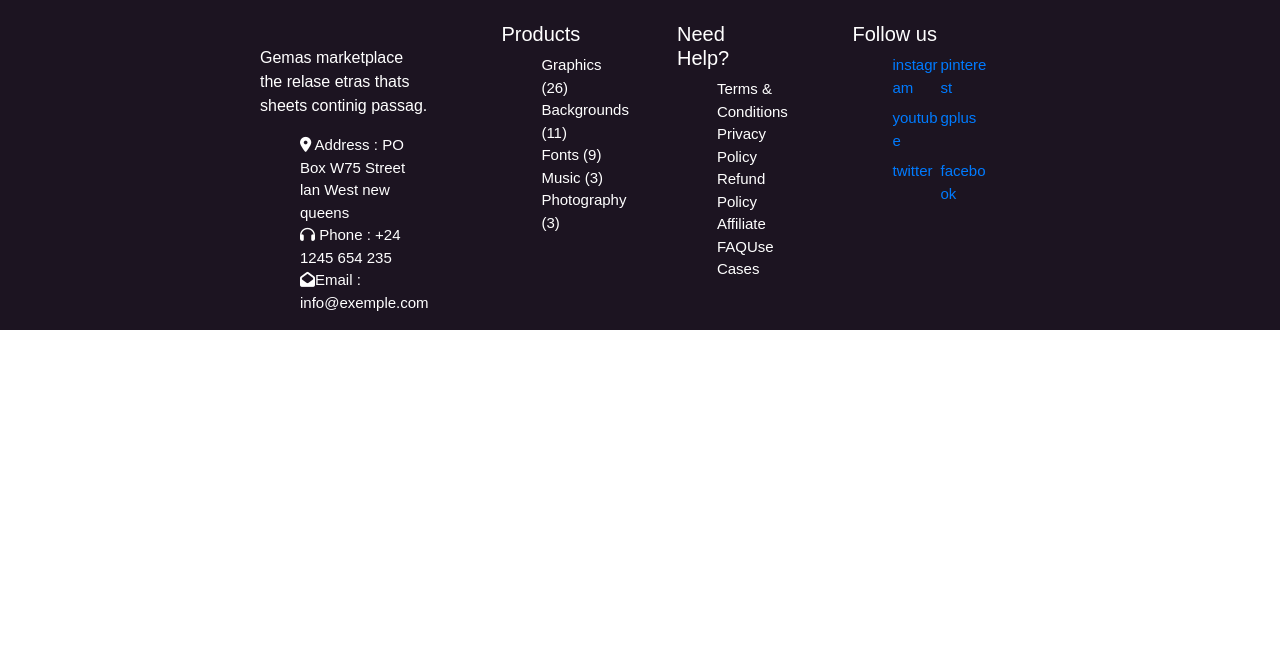
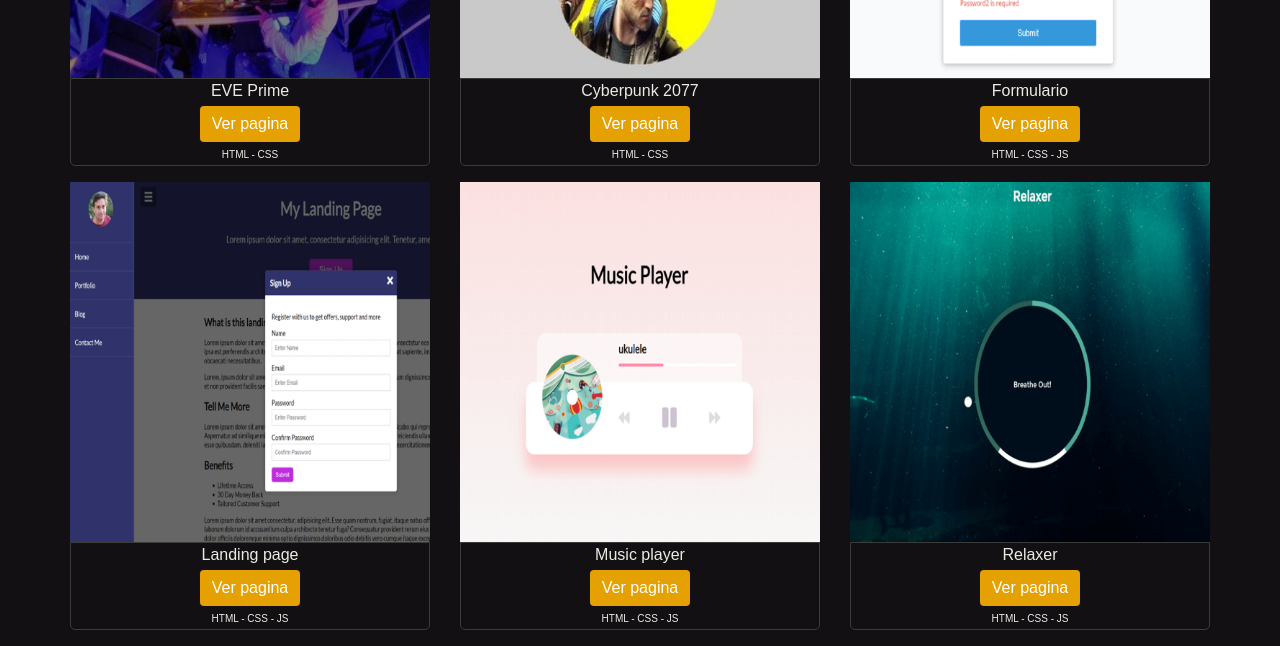
Before and after one commit to sandragaca/Proyecto-Games, a plain HTML site: page assets/Portafolio/portafolio.html in a window 1280 px wide. Shown: the part 470-1116 px from the top of the page. Before the commit the page ends 800 px from the top, so only its background shows below. Drawn offline with nearby package versions, Linux system fonts and the light colour scheme; a web font is replaced by a local one.

Commit message:
Portafolio listo

```diff
--- /dev/null
+++ b/assets/Portafolio/css/estilos.css
@@ -0,0 +1,48 @@
+* {
+  margin: 0;
+  padding: 0;
+  -webkit-box-sizing: border-box;
+  -moz-box-sizing: border-box;
+  box-sizing: border-box;
+}
+.portafolio-container {
+}
+img {
+  width: 100%;
+}
+.titulo {
+  color: #e4a101 !important;
+  letter-spacing: 2px;
+  font-size: 35px;
+  border-bottom: 2px solid #e4a101;
+}
+.descripcion {
+  display: flex;
+  flex-direction: column;
+  justify-content: center;
+  align-items: center;
+}
+.nombre {
+  margin-bottom: 3px !important;
+}
+.descripcion {
+  border: 1px solid #3b3b3a;
+  border-radius: 0 0 5px 5px;
+}
+.trabajo {
+  margin-bottom: 1rem;
+  color: #edeae4;
+}
+.categoria {
+  margin-bottom: 3px !important;
+  font-size: 10px !important;
+}
+.btn {
+  border: none !important;
+  margin-bottom: 5px !important;
+}
+.btn:hover {
+  transform: scale(0.98);
+  background-color: #8d6303 !important;
+  transition: all 0.3s ease-in-out;
+}
--- a/assets/Portafolio/portafolio.html
+++ b/assets/Portafolio/portafolio.html
@@ -2,23 +2,27 @@
 <html lang="en">
 
 <head>
-    <meta charset="UTF-8">
-    <meta name="viewport" content="width=device-width, initial-scale=1.0">
+    <meta charset="UTF-8" />
+    <meta name="viewport" content="width=device-width, initial-scale=1.0" />
     <script src="https://kit.fontawesome.com/9a5342def2.js" crossorigin="anonymous"></script>
+
+    <link rel="stylesheet" href="css/estilos.css" />
 
     <title>Portafolio</title>
 
-    <link rel="stylesheet" href="../Menu_Footer/stylemenu.css">
-    <link rel="stylesheet" href="https://stackpath.bootstrapcdn.com/bootstrap/4.5.0/css/bootstrap.min.css" integrity="sha384-9aIt2nRpC12Uk9gS9baDl411NQApFmC26EwAOH8WgZl5MYYxFfc+NcPb1dKGj7Sk" crossorigin="anonymous">
+    <link rel="stylesheet" href="../Menu_Footer/stylemenu.css" />
+    <link rel="stylesheet" href="https://stackpath.bootstrapcdn.com/bootstrap/4.5.0/css/bootstrap.min.css"
+        integrity="sha384-9aIt2nRpC12Uk9gS9baDl411NQApFmC26EwAOH8WgZl5MYYxFfc+NcPb1dKGj7Sk" crossorigin="anonymous" />
 
-    <link href="https://fonts.googleapis.com/css2?family=Blinker:wght@100;200;300;400;600;700;800;900&display=swap" rel="stylesheet">
+    <link href="https://fonts.googleapis.com/css2?family=Blinker:wght@100;200;300;400;600;700;800;900&display=swap"
+        rel="stylesheet" />
     <style>
-        @import url('https://fonts.googleapis.com/css2?family=Blinker:wght@100;200;300;400;600;700;800;900&display=swap');
+        @import url("https://fonts.googleapis.com/css2?family=Blinker:wght@100;200;300;400;600;700;800;900&display=swap");
     </style>
 </head>
 
-<body>
-<!-- ACA EMPIEZA MENU -->
+<body style="background-color: #131014;">
+    <!-- ACA EMPIEZA MENU -->
     <div id="sticky-header" class="transparent-header">
         <div class="container-fluid s-container-full-padding">
             <div class="row">
@@ -26,30 +30,57 @@
                     <div class="main-menu menu-style-two">
                         <nav>
                             <div class="logo">
-                                <a href="index-2.html"><img src="../Menu_Footer/pics/logo.png" alt="Logo"></a>
+                                <a href="index-2.html"><img src="../Menu_Footer/pics/logo.png" alt="Logo" /></a>
                             </div>
                             <div id="mobile-menu" class="navbar-wrap d-none d-lg-flex" style="display: block;">
                                 <ul>
-                                    <li class="mouseOver" id="menuDropper"><a href="../../index.html" onmouseleave="leave('menu1');">Home</a>
+                                    <li class="mouseOver" id="menuDropper">
+                                        <a href="../../index.html" onmouseleave="leave('menu1');">Home</a>
                                         <ul class="submenu" id="menu1">
-                                            <li ><a href="index-2.html" onmouseover="menuDrop('menu1');" onmouseleave="leave('menu1');">Home Light</a></li>
-                                            <li><a href="index.html" onmouseover="menuDrop('menu1');" onmouseleave="leave('menu1');">Home Dark</a></li>
+                                            <li>
+                                                <a href="index-2.html" onmouseover="menuDrop('menu1');"
+                                                    onmouseleave="leave('menu1');">Home Light</a>
+                                            </li>
+                                            <li>
+                                                <a href="index.html" onmouseover="menuDrop('menu1');"
+                                                    onmouseleave="leave('menu1');">Home Dark</a>
+                                            </li>
                                         </ul>
                                     </li>
-                                    <li class="mouseOver"><a href="../Galeria/galeria.html" onmouseover="menuDrop('menu2');" onmouseleave="leave('menu2');">Galery</a>
+                                    <li class="mouseOver">
+                                        <a href="../Galeria/galeria.html" onmouseover="menuDrop('menu2');"
+                                            onmouseleave="leave('menu2');">Galery</a>
                                         <ul class="submenu" id="menu2">
-                                            <li><a href="about-us.html" onmouseover="menuDrop('menu2');" onmouseleave="leave('menu2');">About Story</a></li>
-                                            <li><a href="upcoming-games.html" onmouseover="menuDrop('menu2');" onmouseleave="leave('menu2');">Upcoming Games</a></li>
-                                            <li><a href="game-single.html" onmouseover="menuDrop('menu2');" onmouseleave="leave('menu2');">Game Single</a></li>
+                                            <li>
+                                                <a href="about-us.html" onmouseover="menuDrop('menu2');"
+                                                    onmouseleave="leave('menu2');">About Story</a>
+                                            </li>
+                                            <li>
+                                                <a href="upcoming-games.html" onmouseover="menuDrop('menu2');"
+                                                    onmouseleave="leave('menu2');">Upcoming Games</a>
+                                            </li>
+                                            <li>
+                                                <a href="game-single.html" onmouseover="menuDrop('menu2');"
+                                                    onmouseleave="leave('menu2');">Game Single</a>
+                                            </li>
                                         </ul>
-                                    </li><!--
+                                    </li>
+                                    <!--
                                     <li class=""><a href="game-overview.html">Overview</a></li>
                                     <li class="show"><a href="community.html">Community</a></li> -->
                                     <li class=""><a href="../Juegos/juegos.html">Games</a></li>
-                                    <li class="mouseOver"><a href="../Tienda/tienda.html" onmouseover="menuDrop('menu3');" onmouseleave="leave('menu3');" onmouseleave="leave('menu2');">Store</a>
+                                    <li class="mouseOver">
+                                        <a href="../Tienda/tienda.html" onmouseover="menuDrop('menu3');"
+                                            onmouseleave="leave('menu3');" onmouseleave="leave('menu2');">Store</a>
                                         <ul class="submenu" id="menu3">
-                                            <li><a href="blog.html" onmouseover="menuDrop('menu3');" onmouseleave="leave('menu3');">Cat 1</a></li>
-                                            <li><a href="blog-details.html" onmouseover="menuDrop('menu3');" onmouseleave="leave('menu3');">Cat 2</a></li>
+                                            <li>
+                                                <a href="blog.html" onmouseover="menuDrop('menu3');"
+                                                    onmouseleave="leave('menu3');">Cat 1</a>
+                                            </li>
+                                            <li>
+                                                <a href="blog-details.html" onmouseover="menuDrop('menu3');"
+                                                    onmouseleave="leave('menu3');">Cat 2</a>
+                                            </li>
                                         </ul>
                                     </li>
                                     <li><a href="#">Contact</a></li>
@@ -64,7 +95,7 @@
                     <div class="modal-dialog" role="document">
                         <div class="modal-content">
                             <form>
-                                <input type="text" placeholder="Search here...">
+                                <input type="text" placeholder="Search here..." />
                                 <button><i class="fa fa-search"></i></button>
                             </form>
                         </div>
@@ -73,111 +104,104 @@
             </div>
         </div>
     </div>
-<!-- ACA TERMINA MENU -->
-<!-- ACA EMPIEZA GALERIA -->
-<!-- ACA TERMINA GALERIA -->
+    <!-- ACA TERMINA MENU -->
+    <!-- ACA EMPIEZA PORTAFOLIO -->
+    <section class="container portafolio-container">
+        <div class="row">
+            <h3 class="titulo col-12 text-center mt-5">Portafolio</h3>
 
-    <!-- ACA EMPIEZA FOOTER -->
-    <footer>
-        <div class="container-footer">
-            <div class="col-12">
-                <div class="newsletter-wrap container-subs">
-                    <div class="section-title newsletter-title">
-                        <h2>Our <span>Newsletter</span></h2>
+            <div class="row contenedor-trabajos">
+                <div class="trabajo col-4">
+                    <div class="thumb">
+                        <img src="img/trabajos/eve1.jpg" alt="Lorem Ipsum" />
                     </div>
-                    <div class="newsletter-form">
-                        <form action="#">
-                            <div class="newsletter-form-grp">
-                                <i class="far fa-envelope"></i>
-                                <input type="email" placeholder="Enter your email...">
-                            </div>
-                            <button>SUBSCRIBE <i class="fas fa-paper-plane"></i></button>
-                        </form>
+                    <div class="descripcion">
+                        <p class="nombre text-center">EVE Prime</p>
+                        <button type="button" style="background: #e4a101;" class="btn btn-primary">
+                            Ver pagina
+                        </button>
+                        <p class="categoria text-center">HTML - CSS</p>
                     </div>
                 </div>
-                <div class="container">
-                    <div class="row justify-content-between">
-                        <div class="col-xl-3 col-lg-4 col-md-6">
-                            <div class="footer-widget mb-50">
-                                <div class="footer-logo mb-35">
-                                    <a href="index.html"><img src="../Menu_Footer/pics/social-icons.png" alt=""></a>
-                                </div>
-                                <div class="footer-text">
-                                    <p>Gemas marketplace the relase etras thats sheets continig passag.</p>
-                                    <div class="footer-contact">
-                                        <ul>
-                                            <li><i class="fas fa-map-marker-alt"></i> <span>Address : </span>PO Box W75 Street
-                                                lan West new queens</li>
-                                            <li><i class="fas fa-headphones"></i> <span>Phone : </span>+24 1245 654 235</li>
-                                            <li><i class="fas fa-envelope-open"></i><span>Email : </span>info@exemple.com</li>
-                                        </ul>
-                                    </div>
-                                </div>
-                            </div>
-                        </div>
-                        <div class="col-xl-2 col-lg-3 col-sm-6">
-                            <div class="footer-widget mb-50">
-                                <div class="fw-title mb-35">
-                                    <h5>Products</h5>
-                                </div>
-                                <div class="fw-link">
-                                    <ul>
-                                        <li><a href="#">Graphics (26)</a></li>
-                                        <li><a href="#">Backgrounds (11)</a></li>
-                                        <li><a href="#">Fonts (9)</a></li>
-                                        <li><a href="#">Music (3)</a></li>
-                                        <li><a href="#">Photography (3)</a></li>
-                                    </ul>
-                                </div>
-                            </div>
-                        </div>
-                        <div class="col-xl-2 col-lg-3 col-sm-6">
-                            <div class="footer-widget mb-50">
-                                <div class="fw-title mb-35">
-                                    <h5>Need Help?</h5>
-                                </div>
-                                <div class="fw-link">
-                                    <ul>
-                                        <li><a href="#">Terms &amp; Conditions</a></li>
-                                        <li><a href="#">Privacy Policy</a></li>
-                                        <li><a href="#">Refund Policy</a></li>
-                                        <li><a href="#">Affiliate</a></li>
-                                        <li><a href="#">FAQUse Cases</a></li>
-                                    </ul>
-                                </div>
-                            </div>
-                        </div>
-                        <div class="col-xl-3 col-lg-4 col-md-6">
-                            <div class="footer-widget mb-50">
-                                <div class="fw-title mb-35">
-                                    <h5>Follow us</h5>
-                                </div>
-                                <div class="footer-social">
-                                    <ul class="social-icons">
-                                        <li><a href="https://www.instagram.com/livingindiatv/">instagram<span></span></a></li>
-                                        <li><a href="https://in.pinterest.com/livingindiatv/">pinterest<span></span></a></li>
-                                        <li><a href="https://youtube.com">youtube<span></span></a></li>
-                                        <li><a href="https://plus.google.com/102689304172526656580">gplus<span></span></a></li>
-                                        <li><a href="https://twitter.com/livingindiatv">twitter<span></span></a></li>
-                                        <li><a href="https://www.facebook.com/livingindiatv/">facebook<span></span></a></li>
-                                    </ul>
-                                </div>
-                            </div>
-                            <div class="footer-widget mb-50">
-
-                            </div>
-                        </div>
+                <div class="trabajo col-4">
+                    <div class="thumb">
+                        <img src="img/trabajos/cyberpunk.JPG" alt="Lorem Ipsum" />
+                    </div>
+                    <div class="descripcion">
+                        <p class="nombre text-center">Cyberpunk 2077</p>
+                        <button type="button" style="background: #e4a101;" class="btn btn-primary">
+                            Ver pagina
+                        </button>
+                        <p class="categoria text-center">HTML - CSS</p>
+                    </div>
+                </div>
+                <div class="trabajo col-4">
+                    <div class="thumb">
+                        <img src="img/trabajos/formulario.png" alt="Lorem Ipsum" />
+                    </div>
+                    <div class="descripcion">
+                        <p class="nombre text-center">Formulario</p>
+                        <button type="button" style="background: #e4a101;" class="btn btn-primary">
+                            Ver pagina
+                        </button>
+                        <p class="categoria text-center">HTML - CSS - JS</p>
+                    </div>
+                </div>
+                <div class="trabajo col-4">
+                    <div class="thumb">
+                        <img src="img/trabajos/landing.png" alt="Lorem Ipsum" />
+                    </div>
+                    <div class="descripcion">
+                        <p class="nombre text-center">Landing page</p>
+                        <button type="button" style="background: #e4a101;" class="btn btn-primary">
+                            Ver pagina
+                        </button>
+                        <p class="categoria text-center">HTML - CSS - JS</p>
+                    </div>
+                </div>
+                <div class="trabajo col-4">
+                    <div class="thumb">
+                        <img src="img/trabajos/music.png" alt="Lorem Ipsum" />
+                    </div>
+                    <div class="descripcion">
+                        <p class="nombre text-center">Music player</p>
+                        <button type="button" style="background: #e4a101;" class="btn btn-primary">
+                            Ver pagina
+                        </button>
+                        <p class="categoria text-center">HTML - CSS - JS</p>
+                    </div>
+                </div>
+                <div class="trabajo col-4">
+                    <div class="thumb">
+                        <img src="img/trabajos/relaxer.png" alt="Lorem Ipsum" />
+                    </div>
+                    <div class="descripcion">
+                        <p class="nombre text-center">Relaxer</p>
+                        <button type="button" style="background: #e4a101;" class="btn btn-primary">
+                            Ver pagina
+                        </button>
+                        <p class="categoria text-center">HTML - CSS - JS</p>
                     </div>
                 </div>
             </div>
         </div>
-    </footer>
+    </section>
+
+    <!-- ACA TERMINA PORTAFOLIO -->
+
+    <!-- ACA EMPIEZA FOOTER -->
+
     <!-- ACA EMPIEZAN LOS SCRIPTS -->
-    <script src="https://code.jquery.com/jquery-3.5.1.slim.min.js" integrity="sha384-DfXdz2htPH0lsSSs5nCTpuj/zy4C+OGpamoFVy38MVBnE+IbbVYUew+OrCXaRkfj" crossorigin="anonymous"></script>
-    <script src="https://cdn.jsdelivr.net/npm/popper.js@1.16.0/dist/umd/popper.min.js" integrity="sha384-Q6E9RHvbIyZFJoft+2mJbHaEWldlvI9IOYy5n3zV9zzTtmI3UksdQRVvoxMfooAo" crossorigin="anonymous"></script>
-    <script src="https://stackpath.bootstrapcdn.com/bootstrap/4.5.0/js/bootstrap.min.js" integrity="sha384-OgVRvuATP1z7JjHLkuOU7Xw704+h835Lr+6QL9UvYjZE3Ipu6Tp75j7Bh/kR0JKI" crossorigin="anonymous"></script>
+    <script src="https://code.jquery.com/jquery-3.5.1.slim.min.js"
+        integrity="sha384-DfXdz2htPH0lsSSs5nCTpuj/zy4C+OGpamoFVy38MVBnE+IbbVYUew+OrCXaRkfj"
+        crossorigin="anonymous"></script>
+    <script src="https://cdn.jsdelivr.net/npm/popper.js@1.16.0/dist/umd/popper.min.js"
+        integrity="sha384-Q6E9RHvbIyZFJoft+2mJbHaEWldlvI9IOYy5n3zV9zzTtmI3UksdQRVvoxMfooAo"
+        crossorigin="anonymous"></script>
+    <script src="https://stackpath.bootstrapcdn.com/bootstrap/4.5.0/js/bootstrap.min.js"
+        integrity="sha384-OgVRvuATP1z7JjHLkuOU7Xw704+h835Lr+6QL9UvYjZE3Ipu6Tp75j7Bh/kR0JKI"
+        crossorigin="anonymous"></script>
     <script src="../Menu_Footer/menu.js"></script>
-
 </body>
 
 </html>
```
Also changed, not shown: assets/Portafolio/img/trabajos/cyberpunk.JPG (added), assets/Portafolio/img/trabajos/eve1.jpg (added), assets/Portafolio/img/trabajos/formulario.png (added), assets/Portafolio/img/trabajos/landing.png (added), assets/Portafolio/img/trabajos/music.png (added), assets/Portafolio/img/trabajos/relaxer.png (added).
